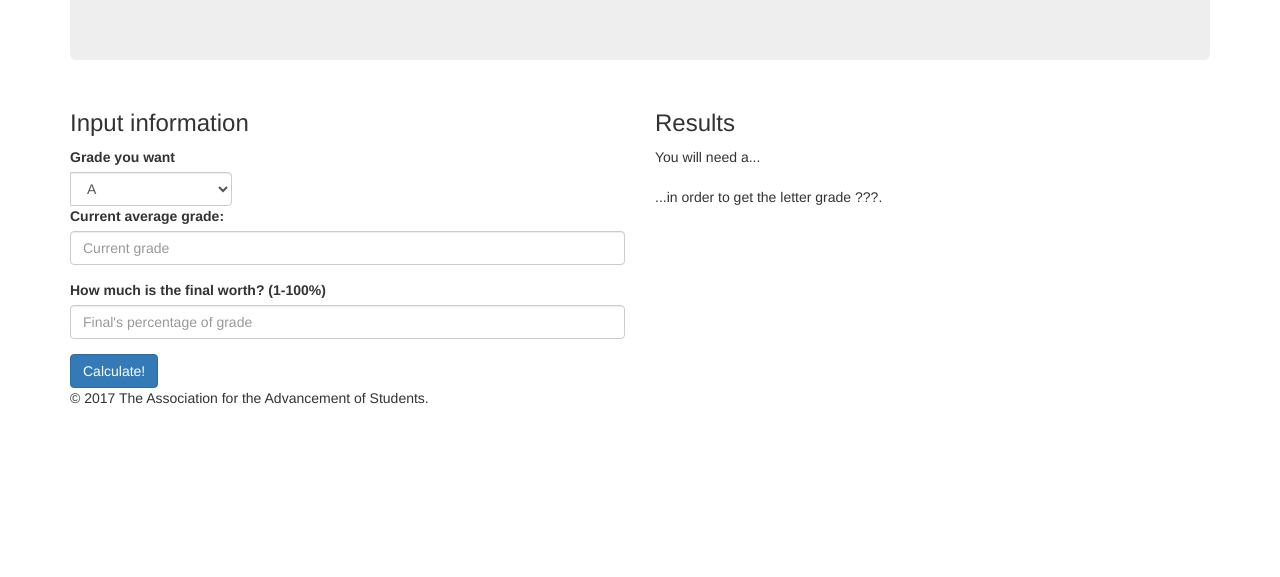
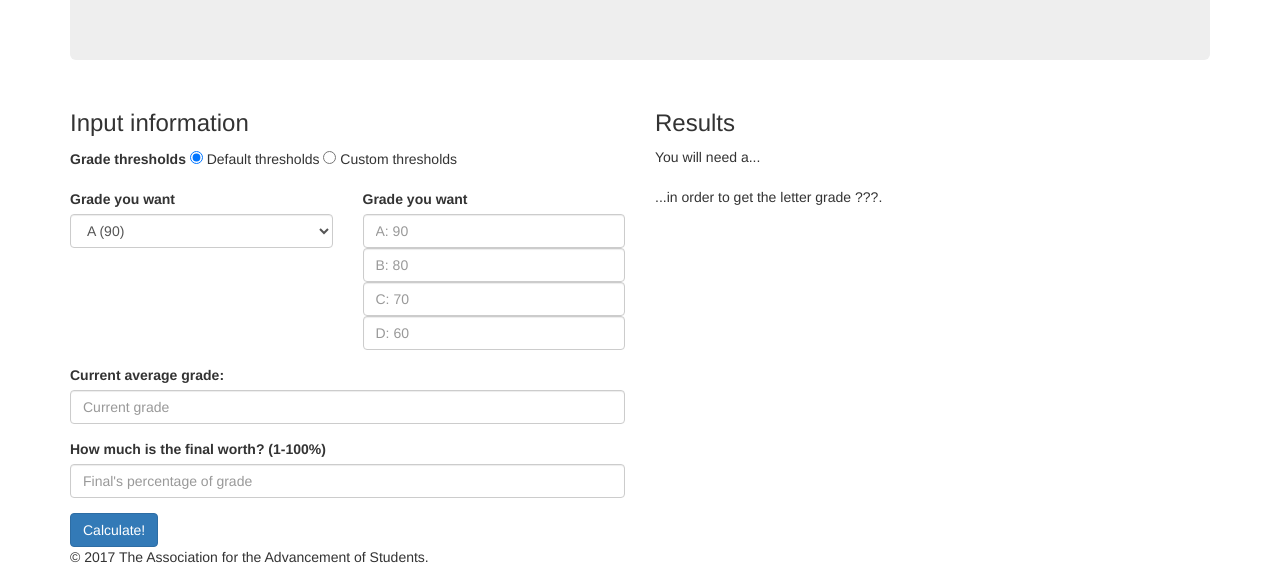
Before and after one commit to stuadv/ezfinal, a plain HTML site: page index.html in a window 1280 px wide. Shown: the part 265-842 px from the top of the page. Before the commit the page ends 800 px from the top, so only its background shows below. Drawn offline with nearby package versions, Linux system fonts and the light colour scheme.

Commit message:
New features

```diff
--- a/index.html
+++ b/index.html
@@ -36,15 +36,33 @@
         <div class="col-lg-6">
           <h3>Input information</h3>
           <form>
-            <div class="input-group">
-              <label for="desired">Grade you want</label>
-              <select id="desired" onchange="calc()" class="form-control">
-                <option value="90">A</option>
-                <option value="80">B</option>
-                <option value="70">C</option>
-                <option value="60">D</option>
-                <option value="0">F</option>
-              </select>
+            <div class="form-group">
+              <label for="choice">Grade thresholds</label>
+              <input type="radio" name="choice" id="c1" value="d" onclick="calc()" checked="checked"> Default thresholds
+              <input type="radio" name="choice" id="c2" value="c" onclick="calc()"> Custom thresholds
+            </div>
+            <div class="row">
+              <div class="col-md-6">
+                <div class="form-group">
+                  <label for="desired">Grade you want</label>
+                  <select id="desired" name="desired" onchange="calc()" class="form-control">
+                    <option value="90">A (90)</option>
+                    <option value="80">B (80)</option>
+                    <option value="70">C (70)</option>
+                    <option value="60">D (60)</option>
+                    <option value="0">F (0)</option>
+                  </select>
+                </div>
+              </div>
+              <div class="col-md-6">
+                <div class="form-group">
+                  <label for="custom">Grade you want</label>
+                  <input type="text" id="customA" name="customA" onchange="calc()" class="form-control" placeholder="A: 90">
+                  <input type="text" id="customB" name="customB" onchange="calc()" class="form-control" placeholder="B: 80">
+                  <input type="text" id="customC" name="customC" onchange="calc()" class="form-control" placeholder="C: 70">
+                  <input type="text" id="customD" name="customD" onchange="calc()" class="form-control" placeholder="D: 60">
+                </div>
+              </div>
             </div>
             <div class="form-group">
               <label for="current">Current average grade:</label>
@@ -76,10 +94,26 @@
     <script src="https://ajax.googleapis.com/ajax/libs/jquery/2.2.4/jquery.min.js"></script>
     <script src="https://maxcdn.bootstrapcdn.com/bootstrap/3.3.6/js/bootstrap.min.js" integrity="sha384-0mSbJDEHialfmuBBQP6A4Qrprq5OVfW37PRR3j5ELqxss1yVqOtnepnHVP9aJ7xS" crossorigin="anonymous"></script>
     <script>
-      var desired, current, fpercent, cpercent, fmin;
+      var choice, desired, current, fpercent, cpercent, fmin;
       function calc() {
+        if ( document.getElementById('c2').checked ) {
+          choice = true;
+        } else {
+          choice = false;
+        }
         var desiredpre = document.getElementById("desired");
         desired = desiredpre.options[desiredpre.selectedIndex].value;
+        if ( choice ) {
+          if ( desired == 90 ) {
+            desired = document.getElementById('customA').value;
+          } else if ( desired == 80 ) {
+            desired = document.getElementById('customB').value;
+          } else if ( desired == 70 ) {
+            desired = document.getElementById('customC').value;
+          } else if ( desired == 60 ) {
+            desired = document.getElementById('customD').value;
+          }
+        }
         console.log( "desired " + desired );
         current = document.getElementById("current").value;
         console.log( "current " + current );
@@ -87,7 +121,7 @@
         console.log( "final % " + fpercent );
         cpercent = 100 - fpercent;
         console.log( "current % " + cpercent );
-        fmin = 100 * (desired - ( 0.01 * cpercent * current ) ) / (fpercent);
+        fmin = (100 * (desired - ( 0.01 * cpercent * current ) ) / (fpercent)).toFixed(4);
         console.log( "fmin " + fmin );
         var min = document.getElementById("fmin");
         if ( fmin > 100 ) {
```
